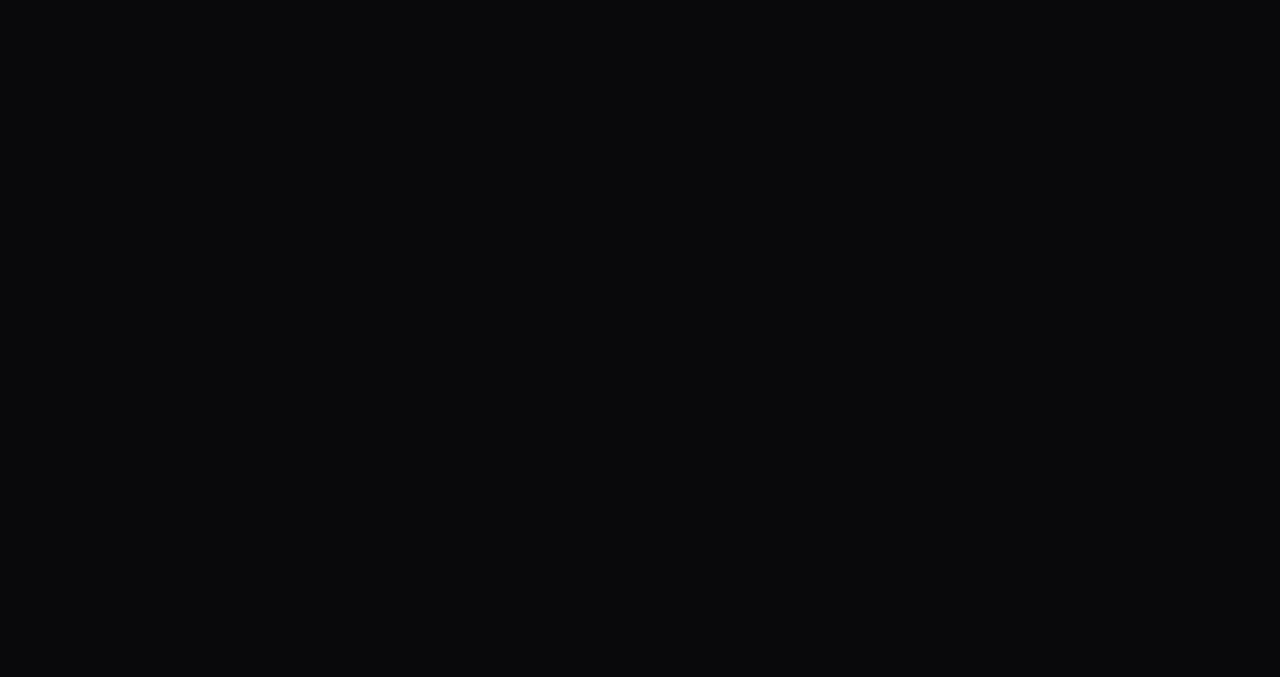
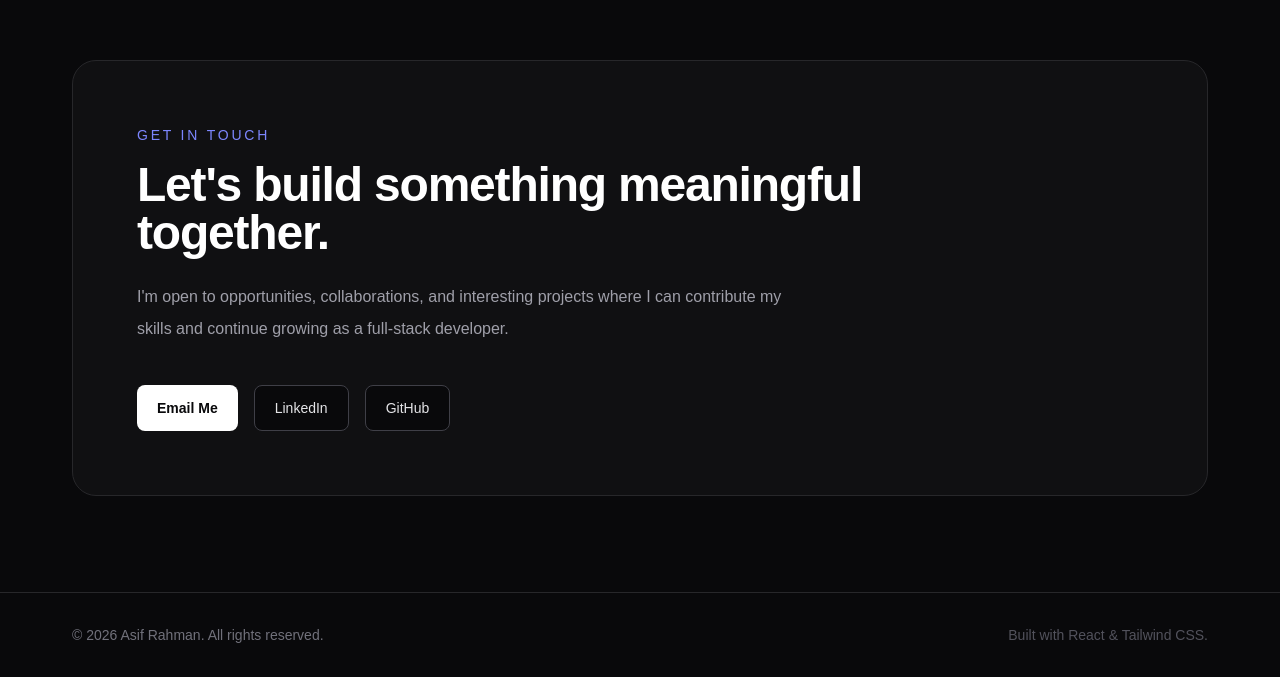
Before and after one commit to asifrahman-codes/my-portfolio, a React (Vite) app: page / in a window 1280 px wide. Shown: the part 5044-5721 px from the top of the page. Before the commit the page ends 5008 px from the top, so only its background shows below. Built offline with nearby package versions, Linux system fonts and the light colour scheme.

Commit message:
feat(portfolio) implement features contact and footer

```diff
--- a/src/App.jsx
+++ b/src/App.jsx
@@ -5,6 +5,8 @@ import Skills from "./components/Skills";
 import Experience from "./components/Experience";
 import Education from "./components/Education";
 import Projects from "./components/Projects";
+import Contact from "./components/Contact";
+import Footer from "./components/Footer";
 
 function App() {
   return (
@@ -17,8 +19,11 @@ function App() {
         <Skills />
         <Experience />
         <Education />
-        <Projects/>
+        <Projects />
+        <Contact />
       </main>
+
+      <Footer />
     </div>
   );
 }
--- a/src/components/Contact.jsx
+++ b/src/components/Contact.jsx
@@ -0,0 +1,57 @@
+function Contact() {
+  return (
+    <section id="contact" className="section">
+      <div className="container">
+
+        <div className="relative overflow-hidden rounded-3xl border border-zinc-800 bg-zinc-900/50 p-8 sm:p-12 lg:p-16">
+
+          <div className="relative">
+
+            <p className="mb-4 text-sm font-medium uppercase tracking-[0.2em] text-indigo-400">
+              Get In Touch
+            </p>
+
+            <h2 className="max-w-3xl text-3xl font-bold tracking-tight text-white sm:text-4xl lg:text-5xl">
+              Let's build something meaningful together.
+            </h2>
+
+            <p className="mt-6 max-w-2xl leading-8 text-zinc-400">
+              I'm open to opportunities, collaborations, and interesting
+              projects where I can contribute my skills and continue
+              growing as a full-stack developer.
+            </p>
+
+            <div className="mt-10 flex flex-col gap-4 sm:flex-row sm:flex-wrap">
+
+              <a
+                href="mailto:your-email@example.com"
+                className="inline-flex items-center justify-center rounded-lg bg-white px-5 py-3 text-sm font-semibold text-zinc-950 transition hover:bg-zinc-200"
+              >
+                Email Me
+              </a>
+
+              <a
+                href="#"
+                className="inline-flex items-center justify-center rounded-lg border border-zinc-700 bg-zinc-950 px-5 py-3 text-sm font-medium text-zinc-200 transition hover:border-zinc-500 hover:text-white"
+              >
+                LinkedIn
+              </a>
+
+              <a
+                href="#"
+                className="inline-flex items-center justify-center rounded-lg border border-zinc-700 bg-zinc-950 px-5 py-3 text-sm font-medium text-zinc-200 transition hover:border-zinc-500 hover:text-white"
+              >
+                GitHub
+              </a>
+
+            </div>
+
+          </div>
+        </div>
+
+      </div>
+    </section>
+  );
+}
+
+export default Contact;
--- a/src/components/Footer.jsx
+++ b/src/components/Footer.jsx
@@ -0,0 +1,19 @@
+function Footer() {
+  return (
+    <footer className="border-t border-zinc-800">
+      <div className="container flex flex-col gap-4 py-8 sm:flex-row sm:items-center sm:justify-between">
+
+        <p className="text-sm text-zinc-500">
+          © {new Date().getFullYear()} Asif Rahman. All rights reserved.
+        </p>
+
+        <p className="text-sm text-zinc-600">
+          Built with React & Tailwind CSS.
+        </p>
+
+      </div>
+    </footer>
+  );
+}
+
+export default Footer;
```
